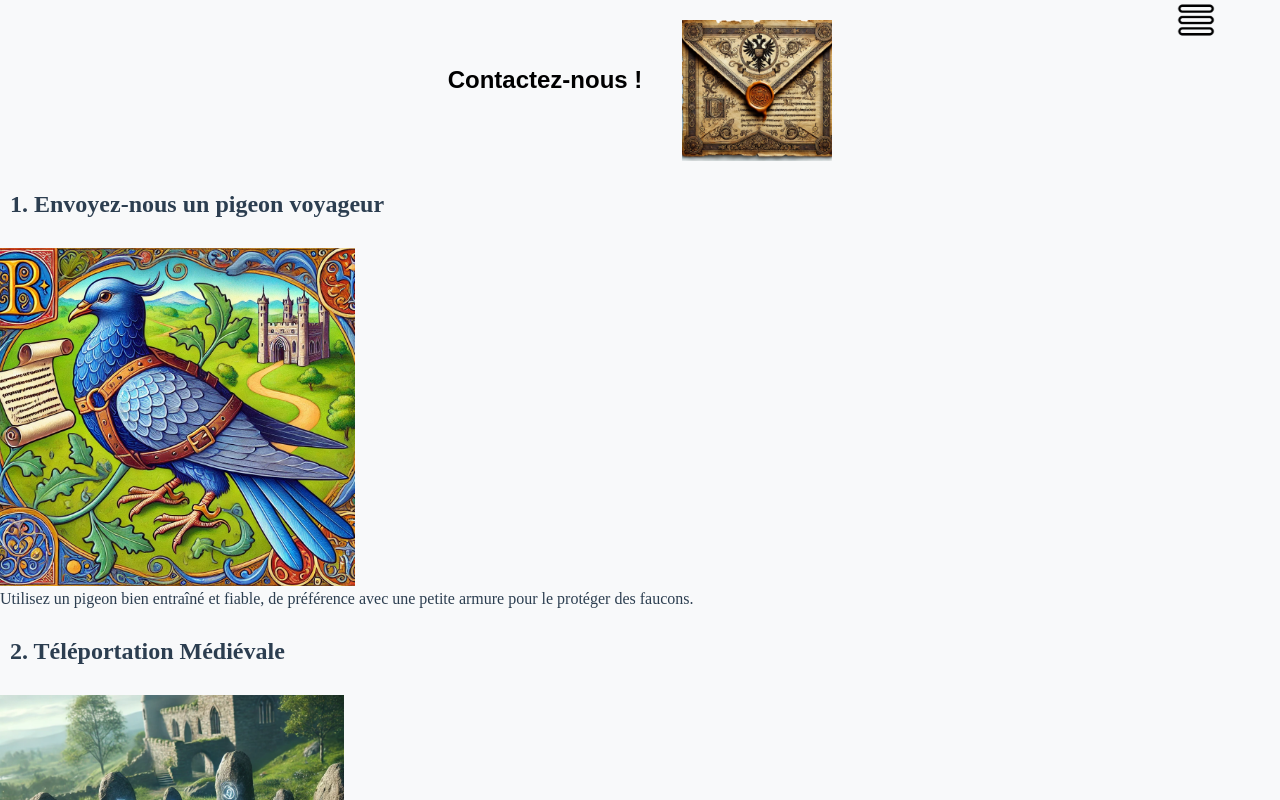
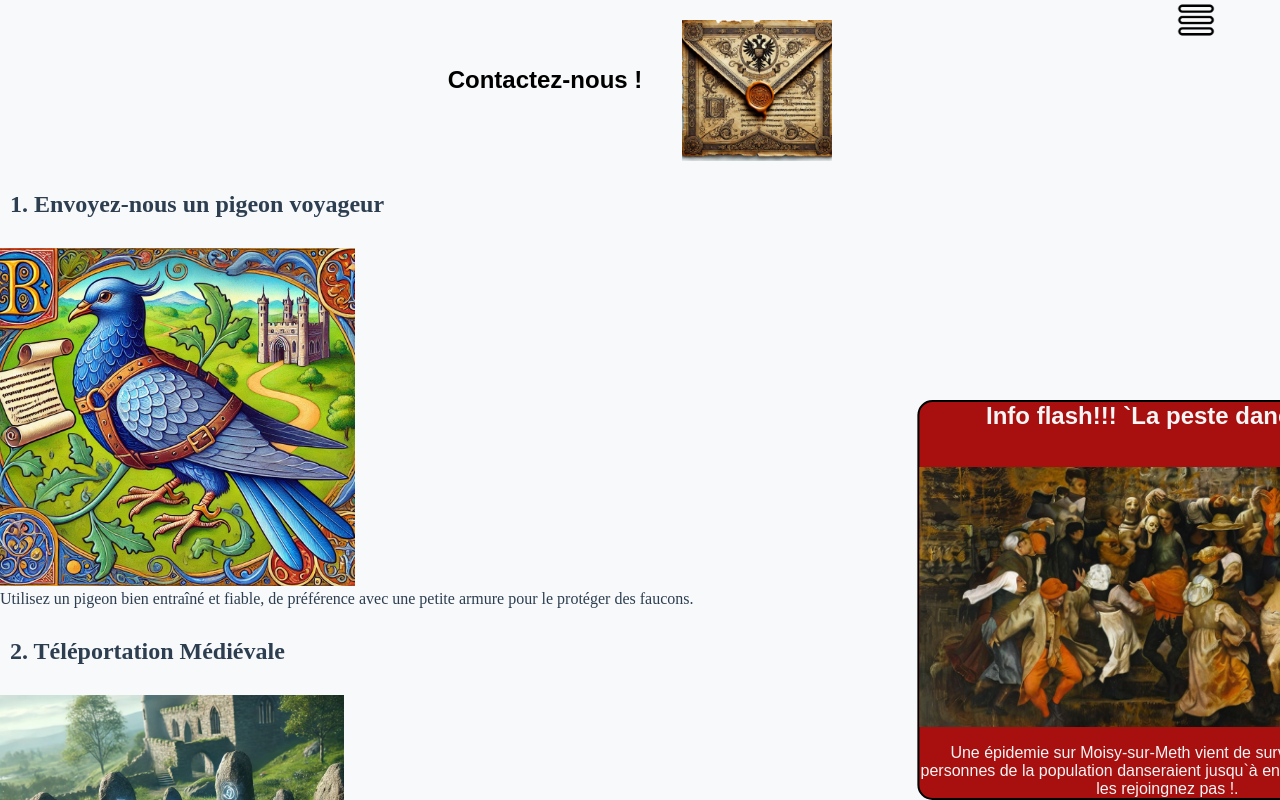
Before and after one commit to landry445/Compagnie-de-la-grande-peste, a React (Vite) app in the folder compagnie-de-la-peste-noir/: page /contact in a window 1280 px wide. Shown: the top 800 px of the page. Built offline with nearby package versions, Linux system fonts and the light colour scheme.

Commit message:
Added popup structure

```diff
--- a/compagnie-de-la-peste-noir/package.json
+++ b/compagnie-de-la-peste-noir/package.json
@@ -10,6 +10,7 @@
     "preview": "vite preview"
   },
   "dependencies": {
+    "@gsap/react": "^2.1.1",
     "axios": "^1.7.2",
     "react": "^18.3.1",
     "react-dom": "^18.3.1",
--- a/compagnie-de-la-peste-noir/src/Pages/Contact.jsx
+++ b/compagnie-de-la-peste-noir/src/Pages/Contact.jsx
@@ -1,16 +1,16 @@
-import { useState } from 'react';
-import '../styles/Contact.css';
+import { useState } from "react";
+import "../styles/Contact.css";
 
-import pigeonVoyageur from '../images/pigeon_voyageur.png';
-import teleportationMedievale from '../images/teleportation_medievale.png';
-import messageRoyal from '../images/message_royal.png';
-import messageBouteille from '../images/message_bouteille.png';
-import corBrume from '../images/cor_brume.png';
-import parcheminEnchante from '../images/parchemin_enchante.png';
-import helicoptereBois from '../images/helicoptere_bois.png';
-import serviteurFantome from '../images/serviteur_fantome.png';
-import murmureFees from '../images/murmure_fees.png';
-import enveloppeImperiale from '../images/enveloppe_imperiale.png';
+import pigeonVoyageur from "../images/pigeon_voyageur.png";
+import teleportationMedievale from "../images/teleportation_medievale.png";
+import messageRoyal from "../images/message_royal.png";
+import messageBouteille from "../images/message_bouteille.png";
+import corBrume from "../images/cor_brume.png";
+import parcheminEnchante from "../images/parchemin_enchante.png";
+import helicoptereBois from "../images/helicoptere_bois.png";
+import serviteurFantome from "../images/serviteur_fantome.png";
+import murmureFees from "../images/murmure_fees.png";
+import enveloppeImperiale from "../images/enveloppe_imperiale.png";
 
 const Contact = () => {
   const [modalImage, setModalImage] = useState(null);
@@ -25,9 +25,14 @@ const Contact = () => {
 
   return (
     <div>
+      <div className="contact-container">
         <div className="title-container">
           <h1>Contactez-nous !</h1>
-        <img src={enveloppeImperiale} alt="Enveloppe Impériale" className="title-image" />
+          <img
+            src={enveloppeImperiale}
+            alt="Enveloppe Impériale"
+            className="title-image"
+          />
         </div>
 
         <div className="contact-method">
@@ -39,7 +44,10 @@ const Contact = () => {
             onClick={() => handleImageClick(pigeonVoyageur)}
           />
           <ul>
-          <li>Utilisez un pigeon bien entraîné et fiable, de préférence avec une petite armure pour le protéger des faucons.</li>
+            <li>
+              Utilisez un pigeon bien entraîné et fiable, de préférence avec une
+              petite armure pour le protéger des faucons.
+            </li>
           </ul>
         </div>
 
@@ -52,7 +60,10 @@ const Contact = () => {
             onClick={() => handleImageClick(teleportationMedievale)}
           />
           <ul>
-          <li>Rendez-vous à votre cercle de pierres le plus proche et récitez l&apos;incantation magique pour nous téléporter votre message.</li>
+            <li>
+              Rendez-vous à votre cercle de pierres le plus proche et récitez
+              l&apos;incantation magique pour nous téléporter votre message.
+            </li>
           </ul>
         </div>
 
@@ -65,7 +76,10 @@ const Contact = () => {
             onClick={() => handleImageClick(messageRoyal)}
           />
           <ul>
-          <li>Engagez un messager royal portant un uniforme médiéval pour livrer votre message avec une révérence.</li>
+            <li>
+              Engagez un messager royal portant un uniforme médiéval pour livrer
+              votre message avec une révérence.
+            </li>
           </ul>
         </div>
 
@@ -78,7 +92,10 @@ const Contact = () => {
             onClick={() => handleImageClick(messageBouteille)}
           />
           <ul>
-          <li>Lancez une bouteille contenant votre message dans la rivière la plus proche et espérez qu&apos;elle atteigne notre château.</li>
+            <li>
+              Lancez une bouteille contenant votre message dans la rivière la
+              plus proche et espérez qu&apos;elle atteigne notre château.
+            </li>
           </ul>
         </div>
 
@@ -91,7 +108,10 @@ const Contact = () => {
             onClick={() => handleImageClick(corBrume)}
           />
           <ul>
-          <li>Soufflez dans un cor de brume magique trois fois depuis le sommet de la colline la plus haute, et votre message sera entendu.</li>
+            <li>
+              Soufflez dans un cor de brume magique trois fois depuis le sommet
+              de la colline la plus haute, et votre message sera entendu.
+            </li>
           </ul>
         </div>
 
@@ -104,7 +124,10 @@ const Contact = () => {
             onClick={() => handleImageClick(parcheminEnchante)}
           />
           <ul>
-          <li>Écrivez votre message sur un parchemin enchanté et brûlez-le dans un feu sacré pour qu&apos;il apparaisse dans notre cheminée.</li>
+            <li>
+              Écrivez votre message sur un parchemin enchanté et brûlez-le dans
+              un feu sacré pour qu&apos;il apparaisse dans notre cheminée.
+            </li>
           </ul>
         </div>
 
@@ -117,7 +140,10 @@ const Contact = () => {
             onClick={() => handleImageClick(helicoptereBois)}
           />
           <ul>
-          <li>Envoyez un hélicoptère en bois miniaturisé fabriqué par un artisan gnome pour livrer votre message directement à notre fenêtre.</li>
+            <li>
+              Envoyez un hélicoptère en bois miniaturisé fabriqué par un artisan
+              gnome pour livrer votre message directement à notre fenêtre.
+            </li>
           </ul>
         </div>
 
@@ -130,7 +156,10 @@ const Contact = () => {
             onClick={() => handleImageClick(serviteurFantome)}
           />
           <ul>
-          <li>Convoquez un serviteur fantôme pour porter votre message jusqu&apos;à notre manoir spectral.</li>
+            <li>
+              Convoquez un serviteur fantôme pour porter votre message
+              jusqu&apos;à notre manoir spectral.
+            </li>
           </ul>
         </div>
 
@@ -143,7 +172,10 @@ const Contact = () => {
             onClick={() => handleImageClick(murmureFees)}
           />
           <ul>
-          <li>Trouvez un cercle de fées dans une forêt enchantée et murmurez-leur votre message, elles nous le transmettront.</li>
+            <li>
+              Trouvez un cercle de fées dans une forêt enchantée et
+              murmurez-leur votre message, elles nous le transmettront.
+            </li>
           </ul>
         </div>
 
@@ -155,6 +187,7 @@ const Contact = () => {
           </div>
         )}
       </div>
+    </div>
   );
 };
 
--- /dev/null
+++ b/compagnie-de-la-peste-noir/src/components/Infopub/Info1.jsx
@@ -0,0 +1,57 @@
+import { useRef, useEffect, useState } from "react";
+import gsap from "gsap";
+import { useGSAP } from "@gsap/react";
+import "./InfoPopup.css";
+import dancingplague from "./imageinfo/TheDeathDance.jpeg";
+
+function Info1() {
+  const [isVisible, setIsVisible] = useState(false);
+  const danceplague = useRef();
+  const tl = useRef();
+
+  useEffect(() => {
+    const timer = setTimeout(() => {
+      setIsVisible(true);
+    }, 5000); // 1 minute
+
+    return () => {
+      console.log("Cleanup");
+      clearTimeout(timer); // Clean up timeout on component unmount
+    };
+  }, [isVisible]);
+
+  useGSAP(() => {
+    if (isVisible) {
+      tl.current = gsap
+        .timeline()
+        .to(".info-container", {
+          x: -400,
+          duration: 10,
+          delay: 0.5,
+        })
+        .to(".info-container", {
+          x: 300,
+        });
+    }
+  }, [isVisible]);
+
+  return (
+    <div ref={danceplague}>
+      <div
+        className={
+          isVisible ? "info-container visible" : "info-container hidden"
+        }
+      >
+        <h2>Info flash!!! `La peste dancante`</h2>
+        <img src={dancingplague} alt="danse de la mort" />
+        <p>
+          Une épidemie sur Moisy-sur-Meth vient de survenir, plusieurs personnes
+          de la population danseraient jusqu`à en mourrir, surtout ne les
+          rejoingnez pas !.
+        </p>
+      </div>
+    </div>
+  );
+}
+
+export default Info1;
--- /dev/null
+++ b/compagnie-de-la-peste-noir/src/components/Infopub/InfoPopup.css
@@ -0,0 +1,30 @@
+.info-container{
+    position: fixed;
+    display: flex;
+    flex-direction: column;
+    justify-content: space-between;
+    bottom: 0;
+    right: -200px;
+    width: 500px;
+    height: 400px;
+    z-index: 1000;
+    text-align: center;
+border: 2px black solid;
+border-radius: 15px;
+background-color: #a80f0f;
+color: whitesmoke;
+display: none;
+h2{
+    color: whitesmoke;
+}
+transition: opacity 0.5s ease-in-out;
+}
+
+.info-container.visible {
+    display: flex;
+    opacity: 1;
+  }
+
+  .info-container.hidden {
+    opacity: 0;
+  }
--- a/compagnie-de-la-peste-noir/src/components/Navbar.jsx
+++ b/compagnie-de-la-peste-noir/src/components/Navbar.jsx
@@ -2,6 +2,7 @@ import { Outlet } from "react-router-dom";
 import { useState, useEffect, useRef } from "react";
 import menu from "../assets/images/menu-burger.png";
 import "../style/Navbar.css";
+import Info1 from "./Infopub/Info1";
 
 function Navbar() {
   const [showMenu, setShowMenu] = useState(false);
@@ -37,6 +38,7 @@ function Navbar() {
   return (
     <nav>
       <Outlet />
+      <Info1 />
       <div className="bar-navigation">
         <img
           src={menu}
--- a/compagnie-de-la-peste-noir/src/styles/Contact.css
+++ b/compagnie-de-la-peste-noir/src/styles/Contact.css
@@ -1,3 +1,4 @@
+.contact-container{
 h1 {
     text-align: center;
   }
@@ -109,3 +110,4 @@ h1 {
     max-width: 90vw;
     max-height: 90vh;
   }
+}
```
Also changed, not shown: compagnie-de-la-peste-noir/src/Pages/Faq.jsx (+17 -7 lines), compagnie-de-la-peste-noir/src/components/Infopub/imageinfo/TheDeathDance.jpeg (added), 1 other file (tests, documents, lock files or other folders). Lines whose indentation alone changed are shown as unchanged.
